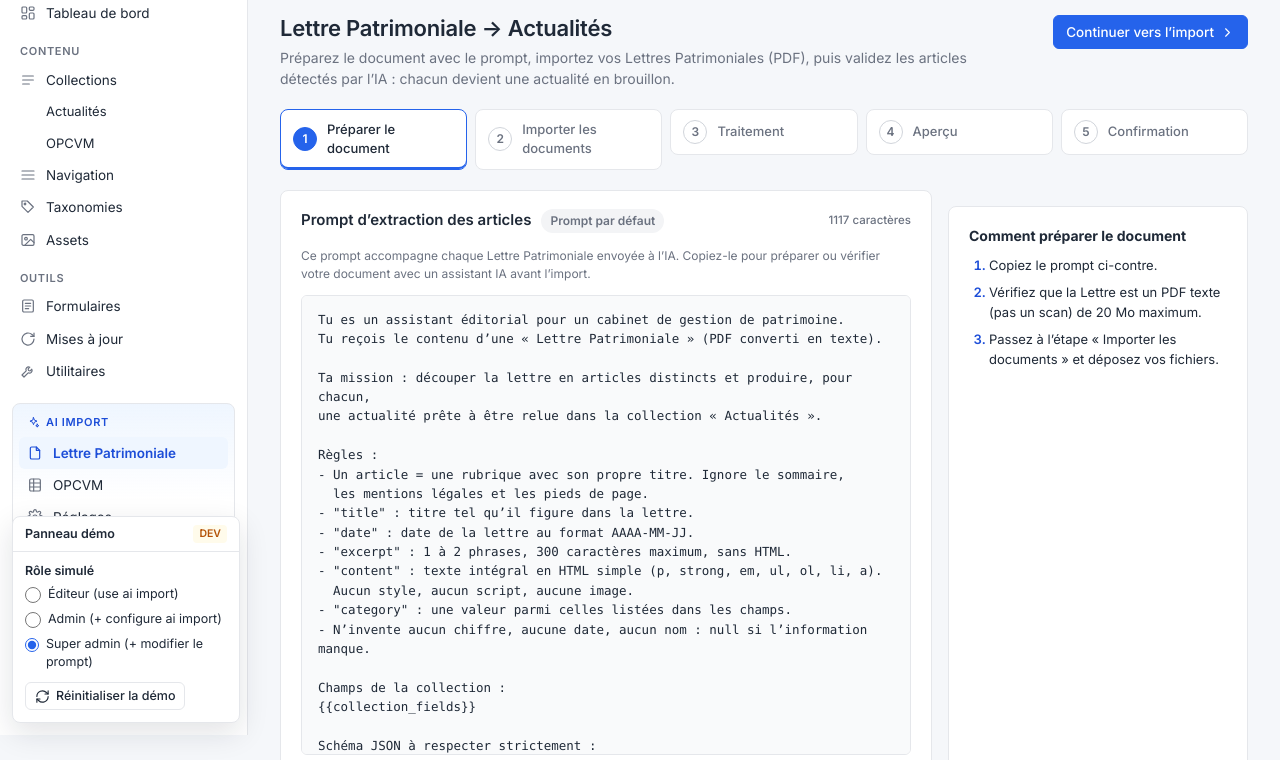
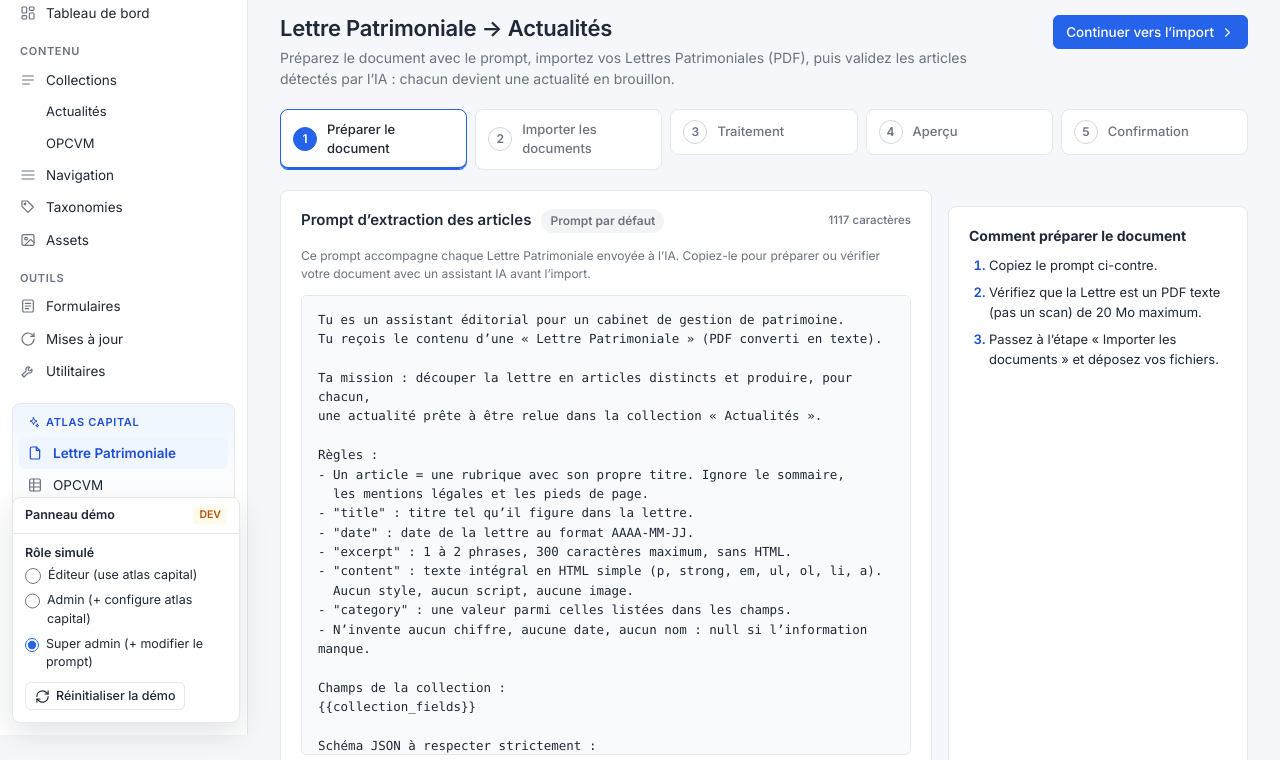
Before and after one commit to wpdevmooroot/addon-atlas, a plain HTML site: page index.html in a window 1280 px wide. Shown: the part 65-825 px from the top of the page. Drawn offline with Linux system fonts and the light colour scheme.

Commit message:
update v2

```diff
--- a/index.html
+++ b/index.html
@@ -3,7 +3,7 @@
 <head>
 <meta charset="utf-8">
 <meta name="viewport" content="width=device-width, initial-scale=1">
-<title>AI Import — maquette Control Panel Statamic 6</title>
+<title>Atlas Capital — prototype Control Panel Statamic 6</title>
 <link rel="preconnect" href="https://fonts.googleapis.com">
 <link rel="preconnect" href="https://fonts.gstatic.com" crossorigin>
 <link href="https://fonts.googleapis.com/css2?family=Inter:wght@400;500;600;700&display=swap" rel="stylesheet">
@@ -428,12 +428,12 @@ const FR = {
   skip:'Aller au contenu', sidebar:'Navigation principale', nav_dashboard:'Tableau de bord', nav_content:'Contenu', nav_collections:'Collections',
   nav_actualites:'Actualités', nav_opcvm_coll:'OPCVM', nav_navigation:'Navigation', nav_taxonomies:'Taxonomies', nav_assets:'Assets',
   nav_tools:'Outils', nav_forms:'Formulaires', nav_updates:'Mises à jour', nav_utilities:'Utilitaires', nav_users:'Utilisateurs', nav_users_sec:'Utilisateurs',
-  nav_ai:'AI Import', nav_lettre:'Lettre Patrimoniale', nav_opcvm:'OPCVM', nav_settings:'Réglages',
-  menu_open:'Ouvrir le menu', menu_close:'Fermer le menu', breadcrumb:'Fil d’Ariane', bc_tools:'Outils', bc_ai:'AI Import', bc_settings:'Réglages',
+  nav_ai:'Atlas Capital', nav_lettre:'Lettre Patrimoniale', nav_opcvm:'OPCVM', nav_settings:'Réglages',
+  menu_open:'Ouvrir le menu', menu_close:'Fermer le menu', breadcrumb:'Fil d’Ariane', bc_tools:'Outils', bc_ai:'Atlas Capital', bc_settings:'Réglages',
   lang_label:'Langue', theme_dark:'Passer en mode sombre', theme_light:'Passer en mode clair', role_admin:'Admin', role_editor:'Éditeur',
   out_of_scope:'« {item} » : hors du périmètre de cette maquette.',
-  dev_title:'Panneau démo', dev_tag:'DEV', dev_role:'Rôle simulé', dev_role_editor:'Éditeur (use ai import)', dev_role_admin:'Admin (+ configure ai import)',
-  dev_reset:'Réinitialiser la démo', toast_reset:'Démo réinitialisée.', toast_forbidden:'Accès réservé aux utilisateurs ayant la permission « configure ai import ».',
+  dev_title:'Panneau démo', dev_tag:'DEV', dev_role:'Rôle simulé', dev_role_editor:'Éditeur (use atlas capital)', dev_role_admin:'Admin (+ configure atlas capital)',
+  dev_reset:'Réinitialiser la démo', toast_reset:'Démo réinitialisée.', toast_forbidden:'Accès réservé aux utilisateurs ayant la permission « configure atlas capital ».',
   role_changed:'Rôle simulé : {role}.',
   lettre_title:'Lettre Patrimoniale → Actualités', lettre_desc:'Préparez le document avec le prompt, importez vos Lettres Patrimoniales (PDF), puis validez les articles détectés par l’IA : chacun devient une actualité en brouillon.',
   step_prepare:'Préparer le document', step_import:'Importer les documents',
@@ -486,7 +486,7 @@ const FR = {
   confirm_fields:'Mettre à jour {x} {x|champ|champs}',
   modal_fields_title:'Mettre à jour les fiches OPCVM ?', done_fields_title:'Fiches OPCVM mises à jour', f_perf_ytd:'Performance YTD', f_perf_1y:'Performance 1 an', f_perf_3y:'Performance 3 ans', f_fees:'Frais de gestion', f_benchmark:'Indice de référence', f_srri:'Risque (SRRI 1 à 7)', f_updated:'Date de mise à jour',
   unit_mad:'MAD', unit_pct:'%', unit_mmad:'M MAD',
-  settings_title:'Réglages — {tool}', settings_desc:'Prompt, fournisseur IA et contraintes de fichiers pour cet outil. Réservé aux utilisateurs ayant la permission « configure ai import ».',
+  settings_title:'Réglages — {tool}', settings_desc:'Prompt, fournisseur IA et contraintes de fichiers pour cet outil. Réservé aux utilisateurs ayant la permission « configure atlas capital ».',
   tool_lettre:'Lettre Patrimoniale', tool_opcvm:'OPCVM', tool_switch:'Outil', tabs_label:'Sections des réglages',
   tab_prompt:'Prompt', tab_provider:'Fournisseur', tab_files:'Fichiers', unsaved:'Modifications non enregistrées', all_saved:'Tout est enregistré', save:'Enregistrer',
   saved_toast:'Réglages enregistrés.', save_blocked:'Corrigez les erreurs avant d’enregistrer.',
@@ -543,12 +543,12 @@ const EN = {
   skip:'Skip to content', sidebar:'Main navigation', nav_dashboard:'Dashboard', nav_content:'Content', nav_collections:'Collections',
   nav_actualites:'News', nav_opcvm_coll:'OPCVM', nav_navigation:'Navigation', nav_taxonomies:'Taxonomies', nav_assets:'Assets',
   nav_tools:'Tools', nav_forms:'Forms', nav_updates:'Updates', nav_utilities:'Utilities', nav_users:'Users', nav_users_sec:'Users',
-  nav_ai:'AI Import', nav_lettre:'Lettre Patrimoniale', nav_opcvm:'OPCVM', nav_settings:'Settings',
-  menu_open:'Open menu', menu_close:'Close menu', breadcrumb:'Breadcrumb', bc_tools:'Tools', bc_ai:'AI Import', bc_settings:'Settings',
+  nav_ai:'Atlas Capital', nav_lettre:'Lettre Patrimoniale', nav_opcvm:'OPCVM', nav_settings:'Settings',
+  menu_open:'Open menu', menu_close:'Close menu', breadcrumb:'Breadcrumb', bc_tools:'Tools', bc_ai:'Atlas Capital', bc_settings:'Settings',
   lang_label:'Language', theme_dark:'Switch to dark mode', theme_light:'Switch to light mode', role_admin:'Admin', role_editor:'Editor',
   out_of_scope:'“{item}”: out of scope for this mockup.',
-  dev_title:'Demo panel', dev_tag:'DEV', dev_role:'Simulated role', dev_role_editor:'Editor (use ai import)', dev_role_admin:'Admin (+ configure ai import)',
-  dev_reset:'Reset demo', toast_reset:'Demo reset.', toast_forbidden:'Only users with the “configure ai import” permission can open settings.',
+  dev_title:'Demo panel', dev_tag:'DEV', dev_role:'Simulated role', dev_role_editor:'Editor (use atlas capital)', dev_role_admin:'Admin (+ configure atlas capital)',
+  dev_reset:'Reset demo', toast_reset:'Demo reset.', toast_forbidden:'Only users with the “configure atlas capital” permission can open settings.',
   role_changed:'Simulated role: {role}.',
   lettre_title:'Lettre Patrimoniale → News', lettre_desc:'Prepare the document with the prompt, import your Lettre Patrimoniale files (PDF), then review the articles the AI detects: each one becomes a draft news entry.',
   step_prepare:'Prepare the document', step_import:'Import documents',
@@ -601,7 +601,7 @@ const EN = {
   confirm_fields:'Update {x} {x|field|fields}',
   modal_fields_title:'Update the OPCVM entries?', done_fields_title:'OPCVM entries updated', f_perf_ytd:'YTD performance', f_perf_1y:'1-year performance', f_perf_3y:'3-year performance', f_fees:'Management fees', f_benchmark:'Benchmark', f_srri:'Risk (SRRI 1 to 7)', f_updated:'Last updated',
   unit_mad:'MAD', unit_pct:'%', unit_mmad:'M MAD',
-  settings_title:'Settings — {tool}', settings_desc:'Prompt, AI provider and file constraints for this tool. Restricted to users with the “configure ai import” permission.',
+  settings_title:'Settings — {tool}', settings_desc:'Prompt, AI provider and file constraints for this tool. Restricted to users with the “configure atlas capital” permission.',
   tool_lettre:'Lettre Patrimoniale', tool_opcvm:'OPCVM', tool_switch:'Tool', tabs_label:'Settings sections',
   tab_prompt:'Prompt', tab_provider:'Provider', tab_files:'Files', unsaved:'Unsaved changes', all_saved:'All changes saved', save:'Save',
   saved_toast:'Settings saved.', save_blocked:'Fix the errors before saving.',
```
